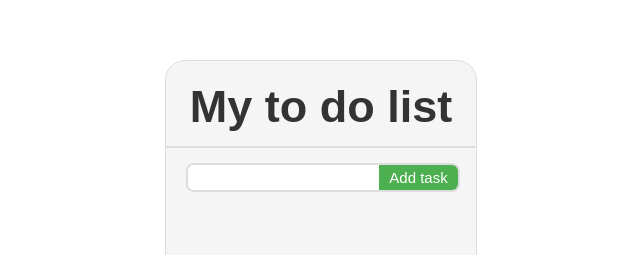
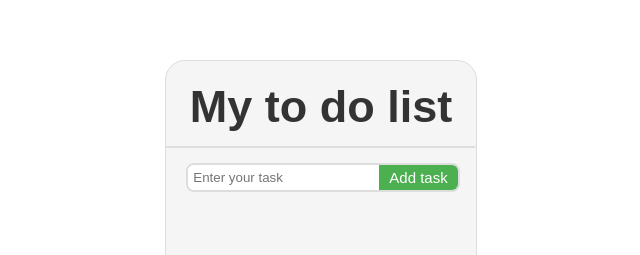
Before and after one commit to Danya3213/To-do-list, a plain HTML site: page index.html in a window 1280 px wide. Shown: the part 194-449 px from the top of the page, 319-959 px from the left. Drawn offline with Linux system fonts and the light colour scheme.

Commit message:
a few details change

```diff
--- a/index.html
+++ b/index.html
@@ -5,12 +5,13 @@
     <meta name="viewport" content="width=device-width, initial-scale=1.0">
     <title>To do list</title>
     <link rel="stylesheet" href="./style.css">
+    <link rel="shortcut icon" href="#">
 </head>
 <body>
     <div class="wrapper">
         <h1 class="wrapper__main-title">My to do list</h1>
         <div class="wrapper__input-container">
-            <input class="wrapper__input" type="text" id="inputTask">
+            <input class="wrapper__input" type="text" id="inputTask" placeholder="Enter your task">
             <button class="wrapper__button" id="confirmButtonTask">Add task</button>
         </div>
         <div class="wrapper__list" id="taskList">
--- a/style.scss
+++ b/style.scss
@@ -172,39 +172,13 @@ body {
         margin: 0;
         max-width: 420px;
         position: relative;
-
-        // &::after {
-
-        //     content: '';
-        //     position: absolute;
-        //     top: 50%;
-        //     left: 0;
-        //     transform: translateY(-50%) scaleX(0);
-        //     width: 100%;
-        //     height: 2px;
-        //     background-color: black;
-        //     transition: all linear 0.3s;
-        //     transform-origin: left;
-        // }
+        word-wrap: break-word;
 
         &._completed {
 
-        //     &::after {
-
-        //         transform: translateY(-50%) scaleX(1);
-        //     }
             transition: all ease-in-out 0.3s;
             text-decoration: line-through;
         }
-
-        // &._anim {
-
-        //     &::after {
-
-        //         transform-origin: right;
-        //         transform: translateY(-50%) scaleX(0);
-        //     }
-        // }
     }
 
     &__item-button {
@@ -235,5 +209,4 @@ body {
             transform: translateY(-50%) rotate(-45deg);
         }
     }
-
 }
```
Also changed, not shown: style.css, 1 other file.
